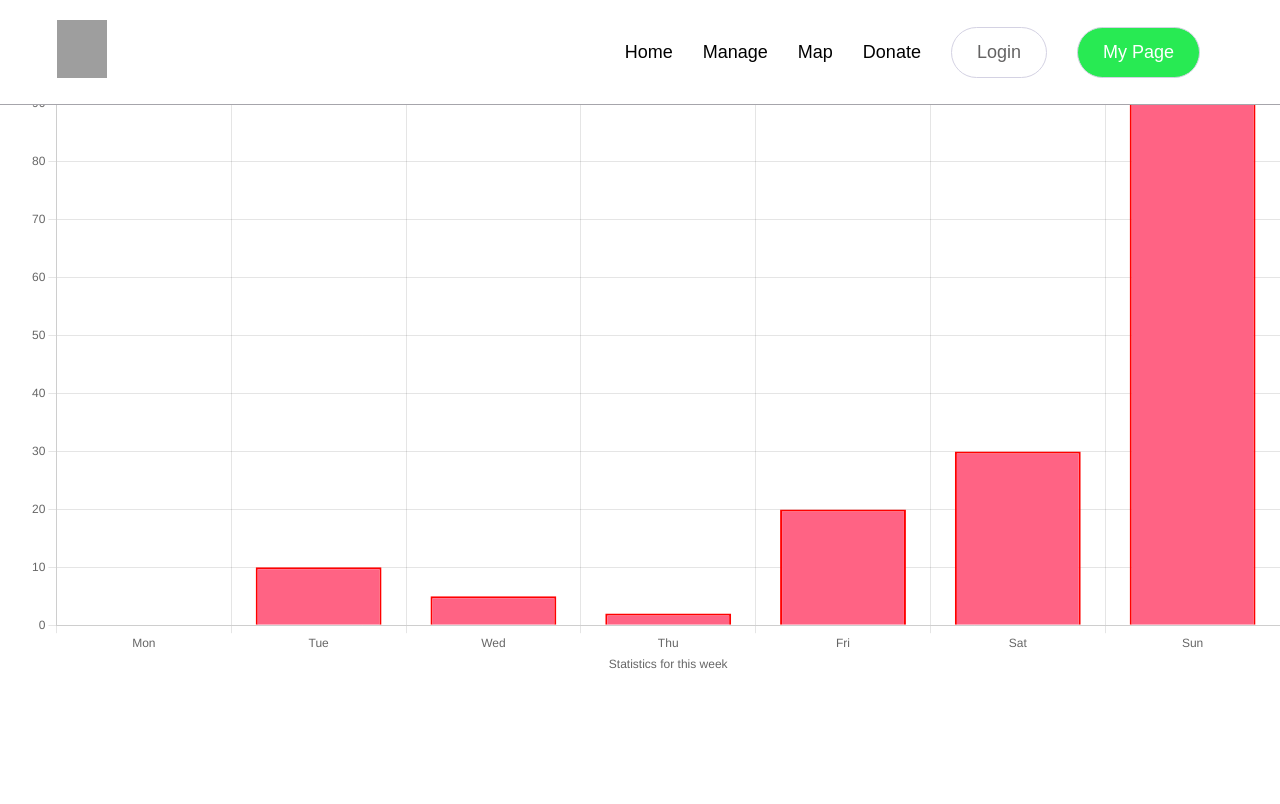
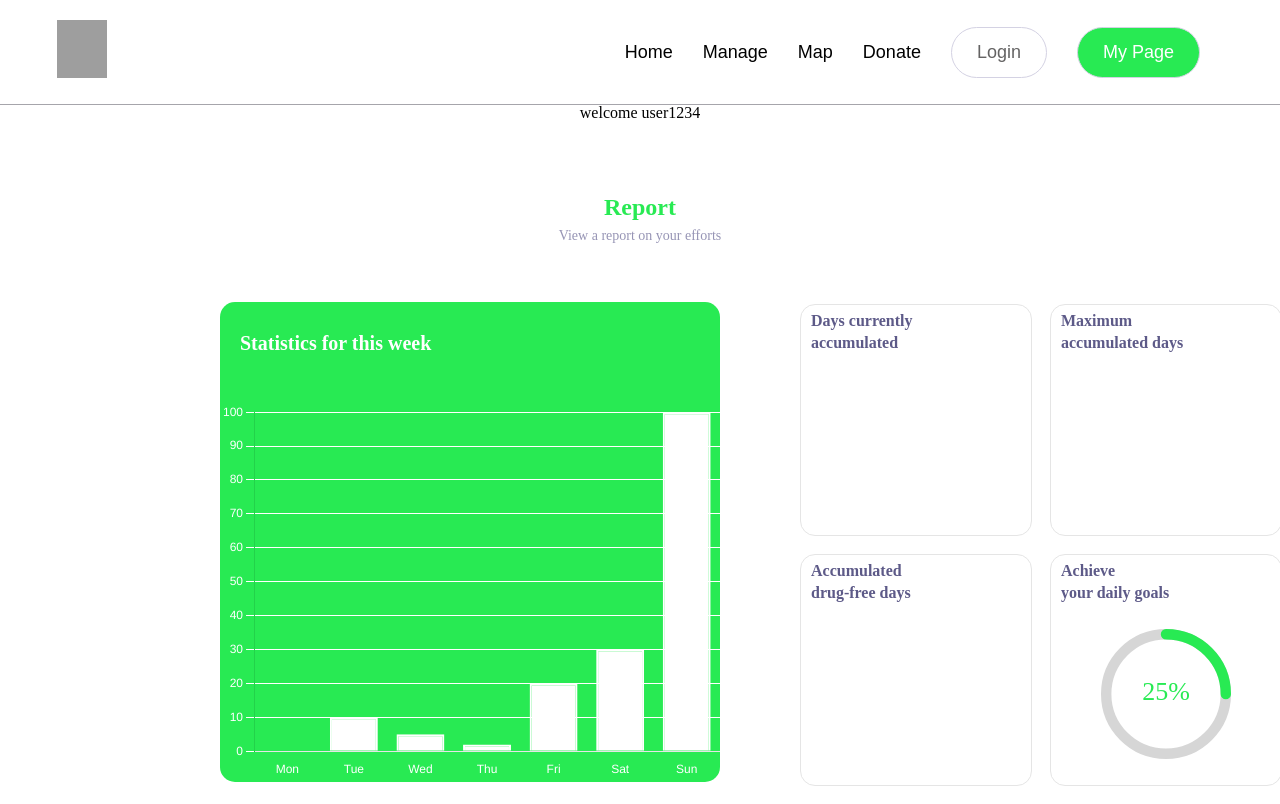
Before and after one commit to DrugEscape/DrugEscape-Frontend, a React (Vite) app: page /report in a window 1280 px wide. Built offline with nearby package versions, Linux system fonts and the light colour scheme; grey boxes are pictures that could not be loaded.

Commit message:
리포트 부분 수정

```diff
--- a/package.json
+++ b/package.json
@@ -14,6 +14,7 @@
     "chart.js": "^4.4.1",
     "react": "^18.2.0",
     "react-chartjs-2": "^5.2.0",
+    "react-circular-progressbar": "^2.1.0",
     "react-dom": "^18.2.0",
     "react-router-dom": "^6.21.1"
   },
--- a/src/component/report.tsx
+++ b/src/component/report.tsx
@@ -1,37 +1,52 @@
 import { Bar } from 'react-chartjs-2'; // Line을 Bar로 변경
 import { Chart, CategoryScale, LinearScale, PointElement, BarController, BarElement } from 'chart.js'; // LineElement를 BarController와 BarElement로 변경
+import 'react-circular-progressbar/dist/styles.css';
+import { CircularProgressbar } from 'react-circular-progressbar';
+
+import '../report.css'
 
 Chart.register(CategoryScale, LinearScale, PointElement, BarController, BarElement); // LineElement를 BarController와 BarElement로 변경
 
 function report() {
+    const percentage = 25;
     let data = {
         labels: ['Mon', 'Tue', 'Wed', 'Thu', 'Fri', 'Sat', 'Sun'],
         datasets: [
             {
                 label: '일주일간 manage수치',
-                backgroundColor: 'rgb(255, 99, 132)',
+                backgroundColor: 'white',
                 data: [0, 10, 5, 2, 20, 30, 100],
-                borderColor: 'red',
+                borderColor: 'white',
                 borderWidth: 2,
             },
         ],
     };
 
     let options = {
+        maintainAspectRatio: false,
         scales: {
             x: {
                 type: 'category' as const,
                 display: true,
-                title: {
-                    display: true,
-                    text: 'Statistics for this week'
+                title:{
+                    display: true
+                },
+                grid:{
+                    display: false
+                },
+                ticks: {
+                    color: 'white'
                 }
             },
             y: {
                 type: 'linear' as const,
                 display: true,
-                title: {
-                    display: true,
+
+                grid:{
+                   color: 'white'
+                },
+                ticks:{
+                    color: 'white'
 
                 }
             }
@@ -41,15 +56,53 @@ function report() {
     return (
         <>
         <div id='report-content'>
+            <div id='user-info'>
+                <p>welcome user1234</p>
+            </div>
             <div id='report-title'>
                 <p id='report-title1'>Report</p>
                 <p id="report-title2">View a report on your efforts</p>
             </div>
-          <div id='report-chart'>
+            <div id="report-chartback">
+                <p id="report-chartname">Statistics for this week</p>
+                <div id='report-chart'>
               <Bar data={data} options={options} />
-          </div>
+                </div>
+            </div>
+            <div id="report-manage">
+                <div id='report-manage1'>
+                    <p className='report-p1'>Days currently</p>
+                    <p className='report-p1'>accumulated</p>
+                </div>
+                <div id='report-manage2'>
+                    <p className='report-p1'>Maximum</p>
+                    <p className='report-p1'>accumulated days</p>
+                </div>
+                <div id='report-manage3'>
+                    <p className='report-p1'>Accumulated</p>
+                    <p className='report-p1'>drug-free days</p>
+                </div>
+                <div id='report-manage4'>
+                    <p className='report-p1'>Achieve</p>
+                    <p className='report-p1'>your daily goals</p>
+                        <div id='report-per'>
+                            <CircularProgressbar value={percentage} text={`${percentage}%`}
+                            styles={{
+                                path: {
+                                    stroke: "#28EA53"
+                                },
+                                text: {
+                                    fill: "#28EA53"
 
+                                }
+                            }}
+                            />
+                        </div>
+
+                </div>
+            </div>
         </div>
+
         </>
     );
 }
--- a/src/report.css
+++ b/src/report.css
@@ -10,12 +10,24 @@ html, body, *{
     top:104px;
 
 }
+#user-info{
+    position:relative;
+    /* height:400px; */
+}
 #report-chart{
     position: absolute;
     width:500px;
-    height:100%;
-    top:250px;
-    left:120px;
+    height:400px;
+    top:100px;
+}
+#report-chartback{
+    position: relative;
+    top:180px;  /* 여기크기 userinfo크기 포함되서 20차이나는듯 */
+    left:220px;
+    width: 500px;
+    height:480px;
+    background-color:#28EA53;
+    border-radius: 15px;
 }
 #report-title{
     position: absolute;
@@ -36,3 +48,72 @@ html, body, *{
     color:#9795B5;
     line-height: 30px;
 }
+#report-chartname{
+    position: absolute;
+    font-weight: 700;
+    color:white;
+    left:20px;
+    top:30px;
+    font-size: 20px;
+}
+#report-manage{
+    position: absolute;
+    left:800px;
+    top:200px;
+    width: 500px;
+    height:500px;
+    border-radius: 15px;
+}
+#report-manage1{
+    position: absolute;
+    width:230px;
+    height:230px;
+    left:0;
+    border:1px solid #E5E5E5;
+    border-radius:15px;
+}
+#report-manage2{
+    position:absolute;
+    width:230px;
+    height:230px;
+    border:1px solid #E5E5E5;
+    left:250px;
+    border-radius: 15px;
+}
+#report-manage3{
+    position: absolute;
+    width:230px;
+    height:230px;
+    left:0;
+    top:250px;
+    border:1px solid #E5E5E5;
+    border-radius:15px;
+}
+#report-manage4{
+    position:absolute;
+    width:230px;
+    height:230px;
+    border:1px solid #E5E5E5;
+    border-radius: 15px;
+    left:250px;
+    top:250px;
+
+
+}
+.report-p1{
+    font-weight: 700;
+    font-size: 16px;
+    color:#5D5A88;
+    text-align: left;
+    margin:10px;
+    line-height: 12px;
+
+}
+#report-per{
+    width:130px;
+    height:130px;
+    position: relative;
+    left:50%;
+    transform: translateX(-50%);
+    top:20px;
+}
```
Also changed, not shown: 1 other file (tests, documents, lock files or other folders).
